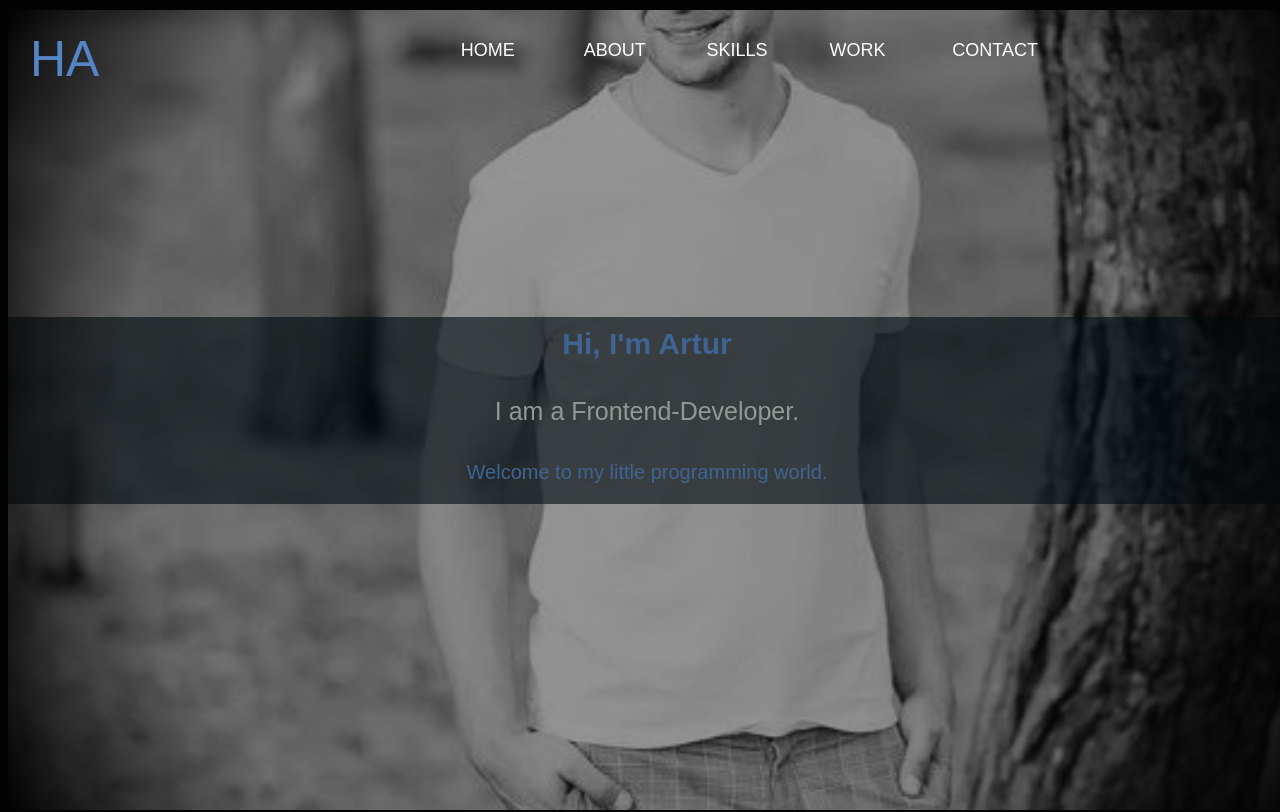
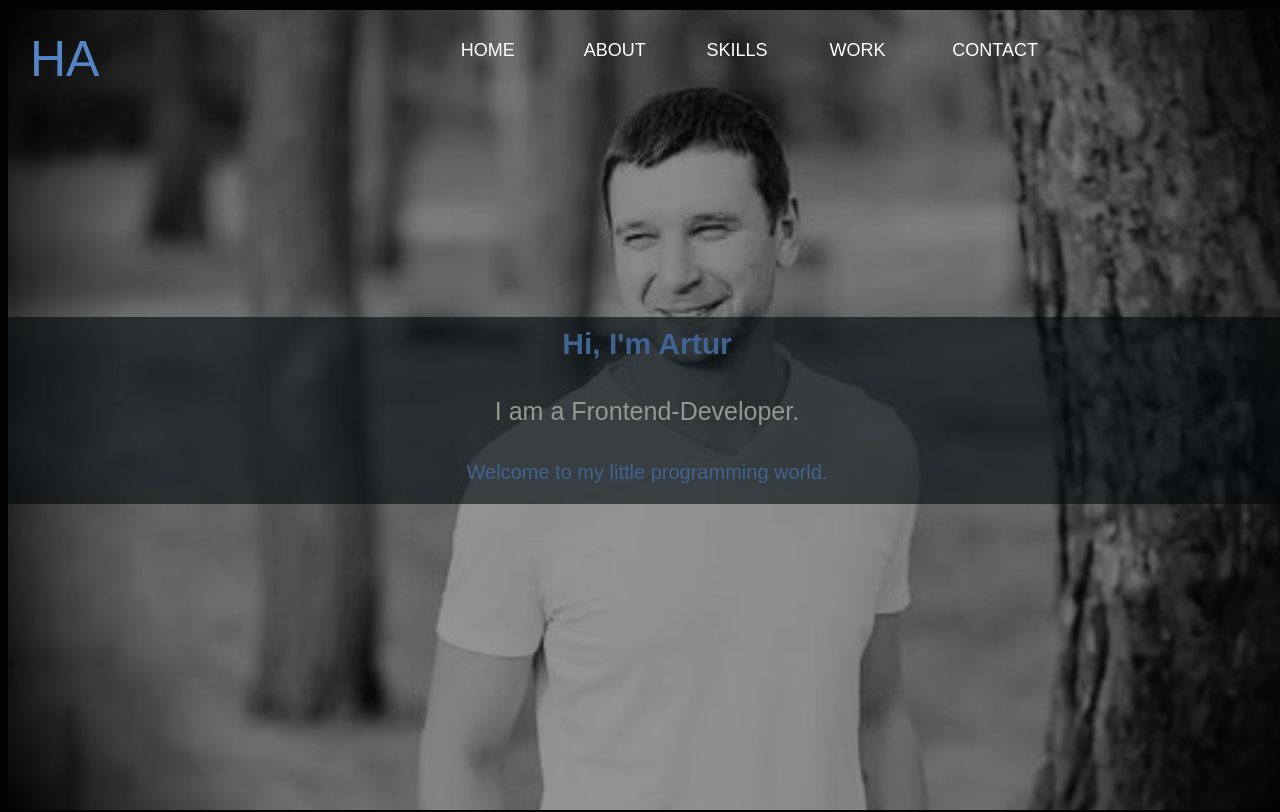
Before and after one commit to gritchin-artur/My_portfolio_test, a plain HTML site: page index.html in a window 1280 px wide. Shown: the top 812 px of the page. Drawn offline with Linux system fonts and the light colour scheme; a web font is replaced by a local one.

Commit message:
Update style.css

```diff
--- a/style.css
+++ b/style.css
@@ -190,7 +190,8 @@ nav ul {
   align-items: center;
   width: 100vw;
   min-height: 100vh;
-  background: url(./img/Artur_Backgraund_img.jpg) center/cover;
+  background: url(./img/Artur_Backgraund_img.jpg) center 25% / cover no-repeat;
+
   filter: brightness(60%);
   -webkit-mask-image: radial-gradient(
     circle,
```
